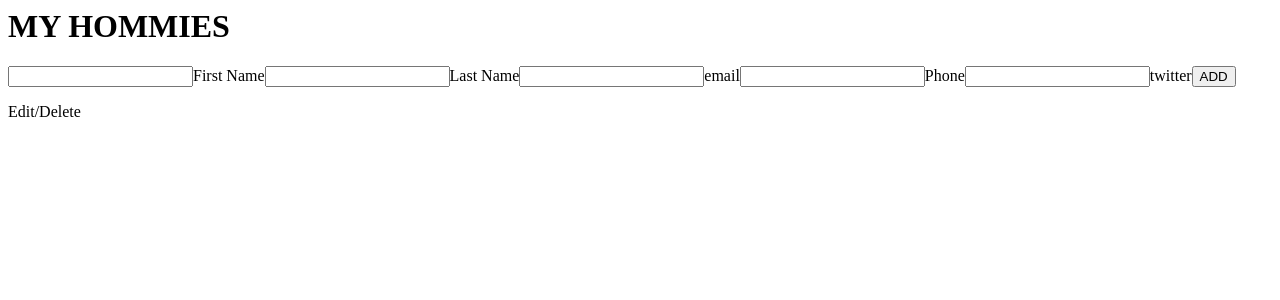
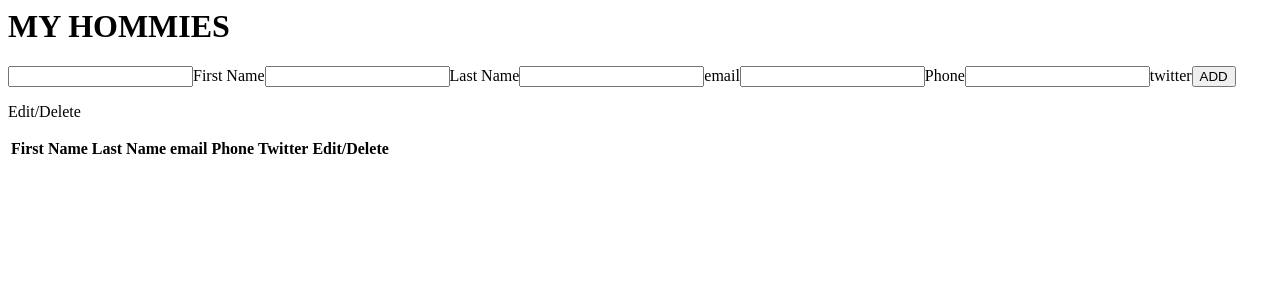
Before and after one commit to jfetter/homeboysandgirls, a Node server app: page / in a window 1280 px wide. Shown: the top 300 px of the page. Run offline with Node 20, Linux system fonts and the light colour scheme; lists and menus that the app fills with data are empty; some libraries are stand-ins or nearby versions.

Commit message:
getting new contacts into the json filegit add .git add .

```diff
--- a/db/contacts.json
+++ b/db/contacts.json
@@ -1,5 +1 @@
-[
-  {"fName": "Jillian", "lName": "Fetter", "email": "jillian.fetter@gmail.com", "phone": "650-773-0364", "twitter": "@jillian.fetter"},
-  {"fName": "Arthur", "lName": "Wilkes", "email": "69Cougar69@gmail.com", "phone": "480-242-0474", "twitter": "@badassmotha"},
-  {"fName": "TEST", "lName": "MCTEST", "email": "test@test.com", "phone": "1-800-tes-tnow", "twitter": "@test"}
-]
+[{"fName":"Jillian","lName":"Fetter","email":"jillian.fetter@gmail.com","phone":"650-773-0364","twitter":"@jillian.fetter"},{"fName":"Arthur","lName":"Wilkes","email":"69Cougar69@gmail.com","phone":"480-242-0474","twitter":"@badassmotha"},{"fName":"TEST","lName":"MCTEST","email":"test@test.com","phone":"1-800-tes-tnow","twitter":"@test"},{"fname":"","lname":"","email":"","phone":"","twitter":""},{"fname":"","lname":"","email":"","phone":"","twitter":""}]
--- a/public/js/contacts/main.js
+++ b/public/js/contacts/main.js
@@ -1,39 +1,41 @@
 'use strict';
+
+var contact = {};
 
 $(document).ready(init);
 
 function init() {
   console.log('in it');
-  $("#submit").on("click", addContact)
-  $("#cList").on("click", "i.fa-trash-o", deleteContact)
- 	$("#cList").on("click", "i.fa-pencil-square-o", editContact)
+  $("#add").on("click", addContact)
+  $("#cList").on("click", "i.fa-trash-o", selectToDelete)
+ 	$("#cList").on("click", "i.fa-pencil-square-o", selectToEdit)
 }
 
 function addContact(){
 	console.log("assembling contact")
 	//assemble contact object
-	var contact = {};
+
 	contact.fname = $("#fname").val();
 	contact.lname = $("#lname").val();
 	contact.email = $("#email").val();
 	contact.phone = $("#phone").val();
-	contact.twitter = $("#twitter").val();
+	contact.twitter = $("#twit").val();
+
 //clear out all input fields.
+$('input').each(function(index, input) {
+    $(input).val('');
+  });
+ 		console.log("contact:" , contact);
 
-// $('input').each(function(index, input) {
-//     $(input).val('');
-//   });
-		console.log("contact:" ,contact);
-
-
-	$.post("/contacts", contact)
+  $.post('/contacts', contact)
   .done(function(data){
+  	  console.log("post was done" , data)
     var $cRow = cRow(contact);
-			$("#cList").append($cRow);
+    $('#cList').append($cRow);
   })
   .fail(function(err){
     console.error(err);
-		});
+  })
 }
 
 function cRow(contact){
@@ -51,15 +53,55 @@ function cRow(contact){
 	$delete.append($trash);
 
 	$tr.append($fname, $lname, $email, $phone, $twitter, $edit, $delete)
-
+	$("#cList").append($tr)
 	return $tr;
 }
 
+ // function editContact(event) {
+	function editContact(event) {
+  console.log("editing contacts")
+  var oldInfo = selectToEdit();
+  var newInfo = ;
+  contact = {"newInfo": newInfo, "oldInfo": oldInfo()};
+  $.post("/contacts/edit", contact)
 
- function editContact(event) {
- 		return;
+   function selectToEdit(){
+   	var selection = {};
+   	editLine = $(this).closest("tr");
+		console.log("editLine", editLine);
+	//selection.fName = editLine.children(":nth-of-type(1)").text();
+  // eidtlName = editLine.children(":nth-of-type(2)").text();
+  // editEmail = editLine.children(":nth-of-type(3)").text();
+  // editPhone = editLine.children(":nth-of-type(4)").text();
+  // editTwitter = editLine.children(":nth-of-type(5)").text();
+  // console.log( editName);
+  // $("#fname").val(editfname);
+  // $("#lname").val(editlname)
+  // $("#email").val(editEmail);
+  // $("#phone").val(editPhone);
+  // $("#twit").val(editTwitter);
+  // $("input").addClass("editing")
+  // deleteContact(editLine);
+   }
+
   }
 
   function deleteContact(event){
+ 	//   if ($("input").hasClass("editing")){
+  //   console.log("editLine")
+  //   var $targetRow = editLine;
+  //   console.log($targetRow)
+  //   $("input").removeClass("remove");
+  // } else {
+  // console.log("Deleting an entry")
+  // var $this = $(this);
+  // console.log("$this: ", $this);
+  // var $targetRow = $this.closest('tr');
+  // console.log("$targetRow:" ,$targetRow)
+  // }
+  // var index = $targetRow.index();
+  // contacts.splice(index, 1);
+  // updateContacts();
+
   	return;
   }
--- a/routes/contacts.js
+++ b/routes/contacts.js
@@ -22,7 +22,7 @@ router.get("/", function(req, res){
 // json data base...
 router.post("/", function(req, res){
 	var contact = req.body;
-	console.log(req.body )
+	console.log("in post route:", contact )
 	Contact.create(contact, function(err){
 		res.status( err ? 400 : 200).send(err || "contact created");
 	})
--- a/views/contacts.jade
+++ b/views/contacts.jade
@@ -18,8 +18,20 @@ title= title
         | Phone
         input#twit(type='text')
         | twitter
-        button#submit ADD
+        button#add ADD
         p Edit/Delete
+         .row
+        table.table.table-hover
+          thead
+            tr.col-sm-2.col-md-2.col-lg.2
+              th.col-sm-2.col-md-2.col-lg.2 First Name
+              th.col-sm-2.col-md-2.col-lg.2 Last Name
+              th.col-sm-2.col-md-2.col-lg.2 email
+              th.col-sm-2.col-md-2.col-lg.2 Phone
+              th.col-sm-2.col-md-2.col-lg.2 Twitter
+              th.col-sm-2.col-md-2.col-lg.2 Edit/Delete
+            tr
+          tbody#cList
 
     script(src='bower_components/jquery/dist/jquery.min.js')
     script(src='js/contacts/main.js')
```
Also changed, not shown: models/contact.js (+4 -3 lines). Lines whose indentation alone changed are shown as unchanged.
